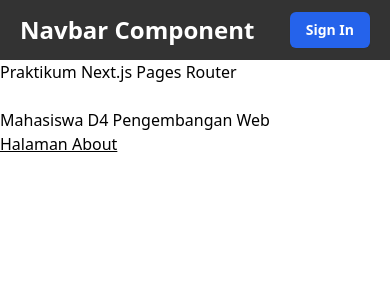
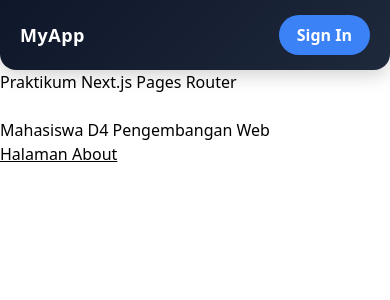
Before and after one commit to adfhsjt/pemograman_framework, a Next.js app in the folder Code/praktikum/my-app/: page / in a window 390 px wide. Shown: the top 300 px of the page. Built offline with nearby package versions, Linux system fonts and the light colour scheme; no server answers.

Commit message:
D. Menambahkan Data Tambahan (Full Name)

```diff
--- a/Code/praktikum/my-app/src/components/layouts/navbar/index.tsx
+++ b/Code/praktikum/my-app/src/components/layouts/navbar/index.tsx
@@ -1,29 +1,36 @@
-import syles from "./navbar.module.css";
+import styles from "./navbar.module.css";
 import { signIn, signOut, useSession } from "next-auth/react";
 
 const Navbar = () => {
-    const { data } = useSession();
+    const { data }:any = useSession();
     // const {data: session} = useSession();
     // console.log("session:", session);
     return (
-        <div className={syles.navbar}>
-            <div className="big">
-                Navbar Component
+        <div className={styles.navbar}>
+            <div className={styles.navbar__brand}>
+                MyApp
             </div>
-            {data ?(
+            <div className={styles.navbar__right}>
+                {data ? (
+                    <>
+                    <div className={styles.navbar__user}>
+                        Welcome, {data.user?.fullname}
+                    </div>
                     <button
-                className="rounded-md bg-red-600 px-4 py-2 text-sm font-semibold text-white shadow-sm transition hover:bg-red-700 focus:outline-none focus:ring-2 focus:ring-red-300"
+                        className={`${styles.navbar__button} ${styles["navbar__button--danger"]}`}
                         onClick={() => signOut()}>
                         Sign Out
                     </button>
-            ):(
+                    </>
+                ) : (
                     <button
-                className="rounded-md bg-blue-600 px-4 py-2 text-sm font-semibold text-white shadow-sm transition hover:bg-blue-700 focus:outline-none focus:ring-2 focus:ring-blue-300"
+                        className={`${styles.navbar__button} ${styles["navbar__button--primary"]}`}
                         onClick={() => signIn()}>
                         Sign In
                     </button>
                 )}
             </div>
+        </div>
     );
 };
 
--- a/Code/praktikum/my-app/src/components/layouts/navbar/navbar.module.css
+++ b/Code/praktikum/my-app/src/components/layouts/navbar/navbar.module.css
@@ -1,12 +1,84 @@
 .navbar {
   width: 100%;
-  height: 60px;
-  background-color: #333;
-  color: white;
+  height: 70px;
+  padding: 0 60px;
+
   display: flex;
   align-items: center;
-  padding: 0 20px;
-  font-size: 25px;
+  justify-content: space-between;
+
+  background: linear-gradient(135deg, #0f172a, #1e293b);
+  color: #ffffff;
+
+  box-shadow: 0 4px 20px rgba(0, 0, 0, 0.2);
+  border-bottom-left-radius: 16px;
+  border-bottom-right-radius: 16px;
+}
+
+/* Logo / Brand */
+.navbar__brand {
+  font-size: 22px;
+  font-weight: 700;
+  letter-spacing: 0.5px;
+}
+
+/* Right Section */
+.navbar__right {
+  display: flex;
+  align-items: center;
+  gap: 32px;
+}
+
+/* Welcome text */
+.navbar__user {
+  font-size: 16px;
+  font-weight: 500;
+  opacity: 0.9;
+}
+
+/* Button */
+.navbar__button {
+  padding: 8px 18px;
+  border-radius: 999px;
+  border: none;
+  cursor: pointer;
   font-weight: 600;
-  justify-content: space-between;
+  transition: all 0.3s ease;
 }
+
+/* Sign In */
+.navbar__button--primary {
+  background-color: #3b82f6;
+  color: white;
+}
+
+.navbar__button--primary:hover {
+  background-color: #2563eb;
+  transform: translateY(-2px);
+}
+
+/* Sign Out */
+.navbar__button--danger {
+  background-color: #ef4444;
+  color: white;
+}
+
+.navbar__button--danger:hover {
+  background-color: #dc2626;
+  transform: translateY(-2px);
+}
+
+/* Responsive */
+@media (max-width: 768px) {
+  .navbar {
+    padding: 0 20px;
+  }
+
+  .navbar__brand {
+    font-size: 18px;
+  }
+
+  .navbar__user {
+    display: none;
+  }
+}
--- a/Code/praktikum/my-app/src/pages/api/auth/[...nextauth].ts
+++ b/Code/praktikum/my-app/src/pages/api/auth/[...nextauth].ts
@@ -14,7 +14,6 @@ export const authOptions: NextAuthOptions = {
                 email: {label: "Email", type: "email"},
                 password: {label: "Password", type: "password"},
             },
-
             async authorize(credentials) {
                 const user : any = {
                     id: "1",
@@ -35,13 +34,19 @@ export const authOptions: NextAuthOptions = {
         async jwt({token, account, profile, user}:any){
             if(account?.provider === "credentials" && user){
                 token.email = user.email
+                token.fullname = user.fullname
         }
+        // console.log("jwt callback", {token, account, profile, user});
         return token;
     },
     async session({session, token}:any){
         if(token.email){
             session.user.email = token.email;
         }
+        if(token.fullname){
+            session.user.fullname = token.fullname;
+        }
+        // console.log("session callback", {session, token});
         return session;
     },
 },
```
Also changed, not shown: 1 other file (tests, documents, lock files or other folders). Lines whose indentation alone changed are shown as unchanged.
